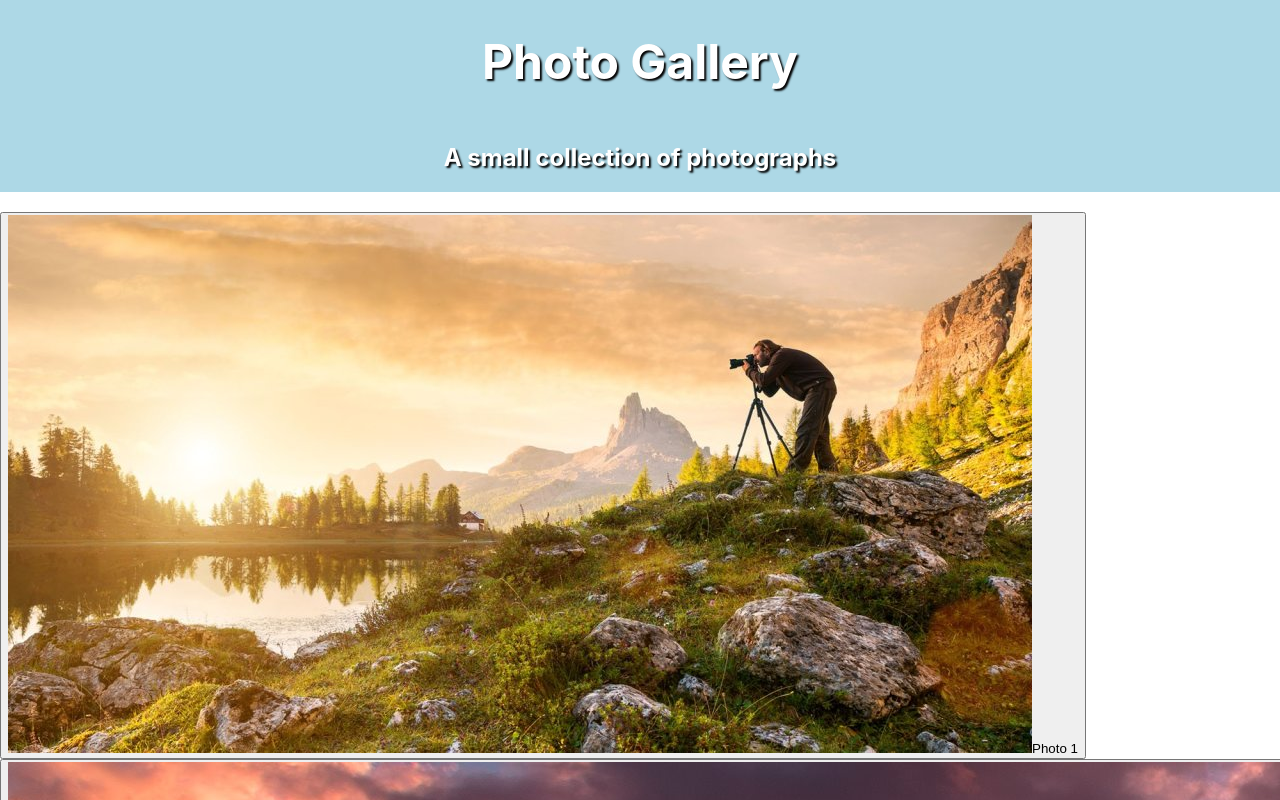
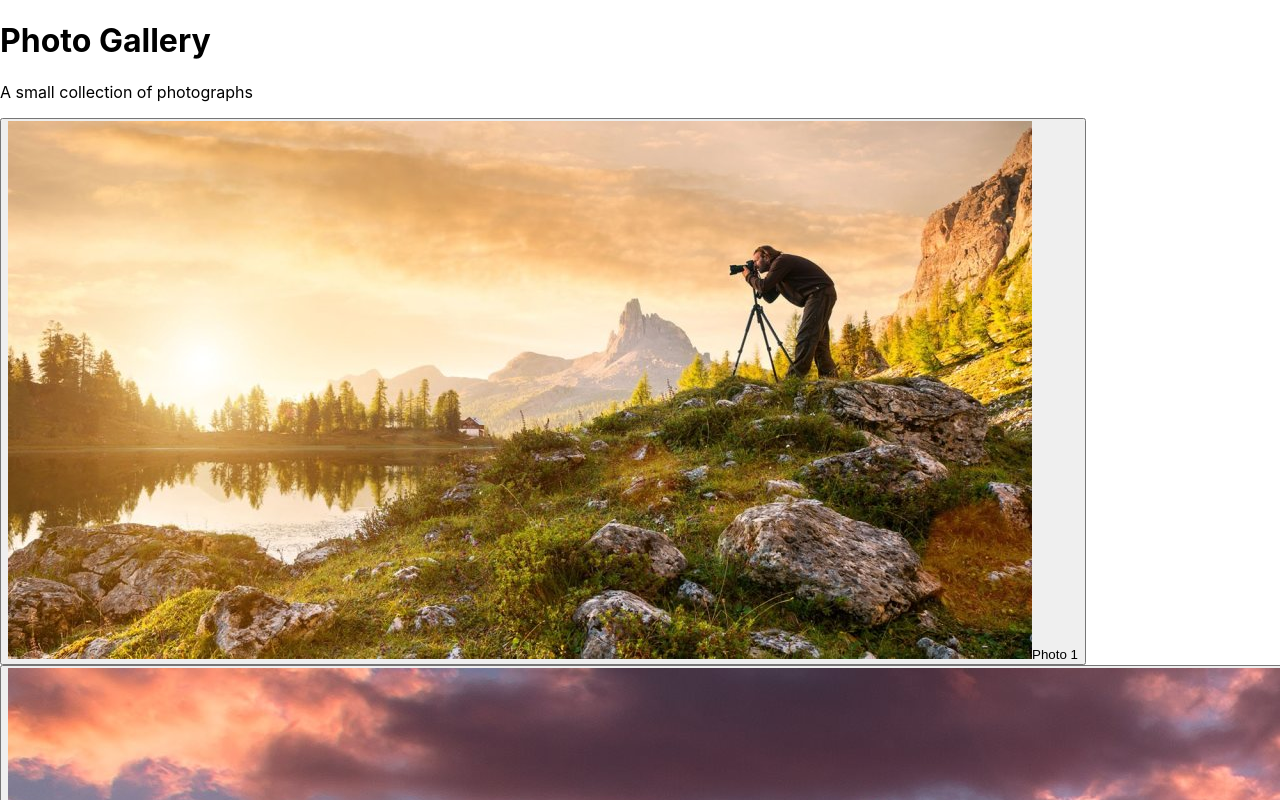
Before and after one commit to taruntiwari1009-gmail/photo-app, a React (Create React App) app: page / in a window 1280 px wide. Shown: the top 800 px of the page. Built offline with nearby package versions, Linux system fonts and the light colour scheme.

Commit message:
Simplify gallery header component

```diff
--- a/src/components/Header.js
+++ b/src/components/Header.js
@@ -1,39 +1,10 @@
-import React from 'react';
-
-const Header = (props) => {
-  return (
-    <header style={styles.header}>
-      <h1 style={styles.title}>{props.title}</h1>
-      <h2 style={styles.subtitle}>{props.subtitle}</h2>
-    </header>
-  );
-}
-
-const styles = {
-  header: {
-    display: 'flex',
-    flexDirection: 'column',
-    justifyContent: 'center',
-    alignItems: 'center',
-    alignContent: 'center',
-    width: '100%',
-    backgroundColor: 'lightblue',
-    marginBottom:"20px"
-  },
-  title: {
-    fontSize: '3rem',
-    fontWeight: 'bold',
-    color: '#ffffff',
-    textShadow: '2px 2px 2px #000000',
-    textAlign:"left"
-  },
-  subtitle: {
-    fontSize: '1.5rem',
-    fontWeight: 'bold',
-    color: '#ffffff',
-    textShadow: '2px 2px 2px #000000',
-    textAlign:"left"
-  },
-}
+const Header = ({ title, subtitle }) => (
+  <header className="gallery-header">
+    <div>
+      <h1>{title}</h1>
+      <p>{subtitle}</p>
+    </div>
+  </header>
+);
 
 export default Header;
```
